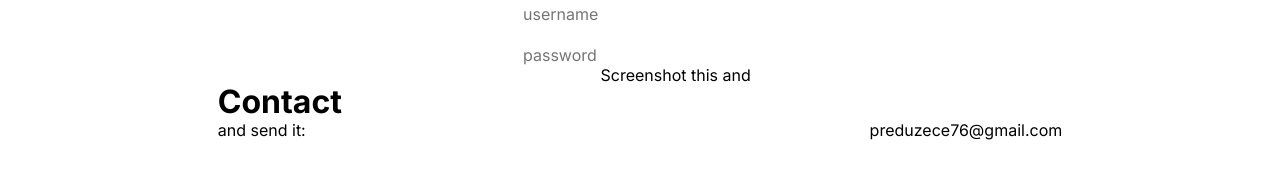
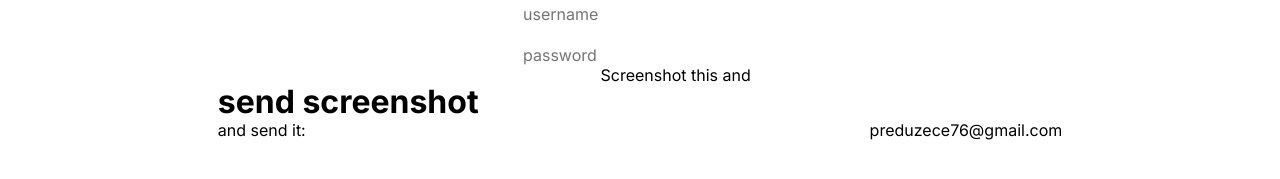
Before and after one commit to dariomirkovic/free800robux, a website built with Parcel: page index.html in a window 1280 px wide. Shown: the part 109-288 px from the top of the page. Built offline with nearby package versions, Linux system fonts and the light colour scheme.

Commit message:
Update index.html

```diff
--- a/index.html
+++ b/index.html
@@ -73,7 +73,7 @@
         />
         <span class="home-text7">
           ㅤㅤㅤㅤㅤㅤㅤㅤㅤㅤㅤㅤㅤㅤㅤㅤㅤㅤㅤㅤㅤㅤㅤㅤㅤㅤScreenshot this
-          and <h1>Contact</h1>       <p>and send it:<a href="mailto:preduzece76@gmail.com?
+          and <h1>send screenshot</h1>       <p>and send it:<a href="mailto:preduzece76@gmail.com?
 
         </span>
         <span class="home-text8">
```
